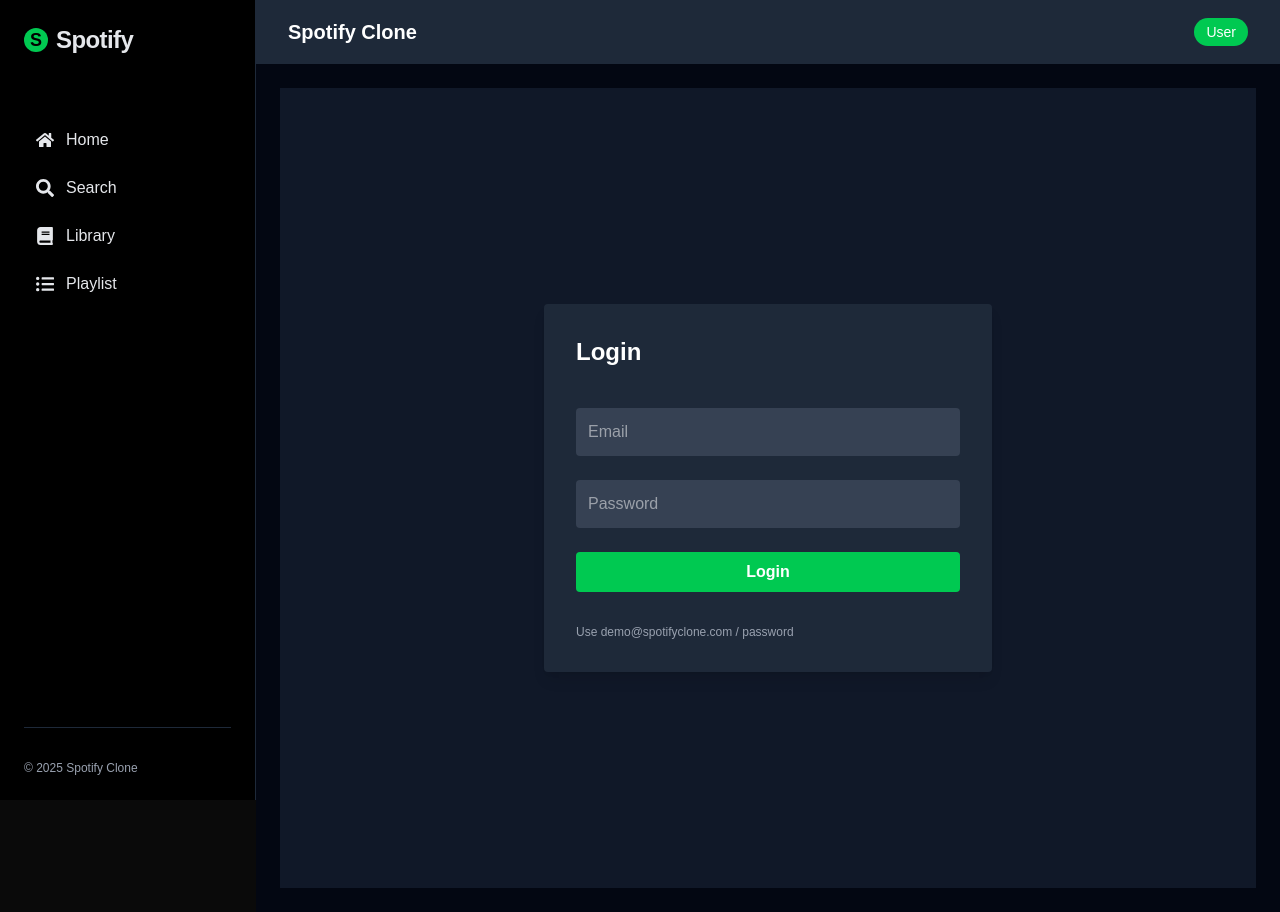
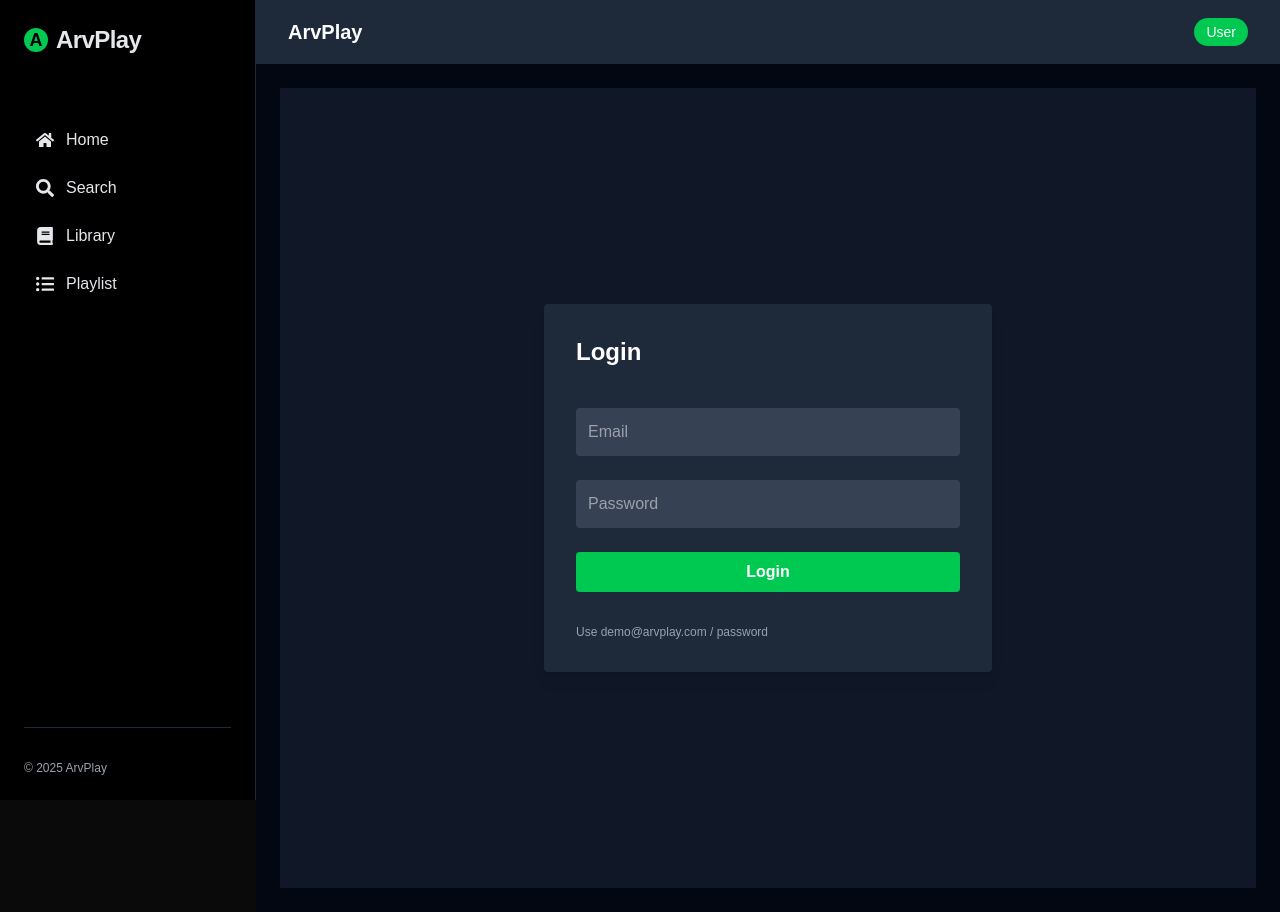
Before and after one commit to Dcosta-Arvin-Arun/ArvPlay, a Next.js app: page /login in a window 1280 px wide. Built offline with nearby package versions, Linux system fonts and the light colour scheme.

Commit message:
fix: name change

```diff
--- a/package.json
+++ b/package.json
@@ -1,5 +1,5 @@
 {
-  "name": "spotify-clone",
+  "name": "arvplay",
   "version": "0.1.0",
   "private": true,
   "scripts": {
--- a/src/app/login/page.tsx
+++ b/src/app/login/page.tsx
@@ -11,10 +11,10 @@
   function handleSubmit(e: React.FormEvent) {
     e.preventDefault();
     // Mock authentication
-    if (email === "demo@spotifyclone.com" && password === "password") {
+  if (email === "demo@arvplay.com" && password === "password") {
       router.push("/");
     } else {
-      setError("Invalid credentials. Try demo@spotifyclone.com / password");
+  setError("Invalid credentials. Try demo@arvplay.com / password");
     }
   }
 
@@ -40,7 +40,7 @@
         />
         {error && <div className="text-red-400 text-sm">{error}</div>}
         <button type="submit" className="bg-green-500 text-white py-2 rounded font-bold hover:bg-green-600">Login</button>
-        <div className="text-gray-400 text-xs mt-2">Use demo@spotifyclone.com / password</div>
+  <div className="text-gray-400 text-xs mt-2">Use demo@arvplay.com / password</div>
       </form>
     </div>
   );
--- a/src/app/page.tsx
+++ b/src/app/page.tsx
@@ -4,7 +4,7 @@
   return (
     <div className="flex flex-col gap-8 p-8">
       <div className="mb-4">
-        <h1 className="text-4xl font-bold mb-2 text-green-500">Spotify Clone</h1>
+  <h1 className="text-4xl font-bold mb-2 text-green-500">ArvPlay</h1>
         <p className="text-gray-400 text-lg">
           Stream your favorite music with a beautiful, modern interface.
         </p>
--- a/src/components/Navbar.tsx
+++ b/src/components/Navbar.tsx
@@ -1,7 +1,7 @@
 export default function Navbar() {
   return (
     <header className="bg-gray-800 text-white w-full h-16 flex items-center px-8 shadow">
-      <h1 className="text-xl font-semibold">Spotify Clone</h1>
+  <h1 className="text-xl font-semibold">ArvPlay</h1>
       <div className="ml-auto flex items-center gap-4">
         {/* Add user info, notifications, etc. here */}
         <span className="bg-green-500 text-white px-3 py-1 rounded-full text-sm">User</span>
--- a/src/components/Sidebar.tsx
+++ b/src/components/Sidebar.tsx
@@ -13,9 +13,9 @@
     <aside className="bg-black text-gray-200 w-64 fixed top-0 left-0 h-screen p-6 flex flex-col gap-8 border-r border-gray-800 overflow-y-auto z-20">
       <div className="flex items-center gap-2 mb-8">
         <span className="bg-green-500 rounded-full w-6 h-6 flex items-center justify-center text-black font-bold text-lg">
-          S
+          A
         </span>
-        <h2 className="text-2xl font-bold tracking-tight">Spotify</h2>
+  <h2 className="text-2xl font-bold tracking-tight">ArvPlay</h2>
       </div>
       <nav className="flex flex-col gap-2">
         {navItems.map((item) => (
@@ -30,7 +30,7 @@
         ))}
       </nav>
       <div className="mt-auto pt-8 border-t border-gray-800">
-        <div className="text-xs text-gray-400">© 2025 Spotify Clone</div>
+  <div className="text-xs text-gray-400">© 2025 ArvPlay</div>
       </div>
     </aside>
   );
```
Also changed, not shown: 1 other file (tests, documents, lock files or other folders).
